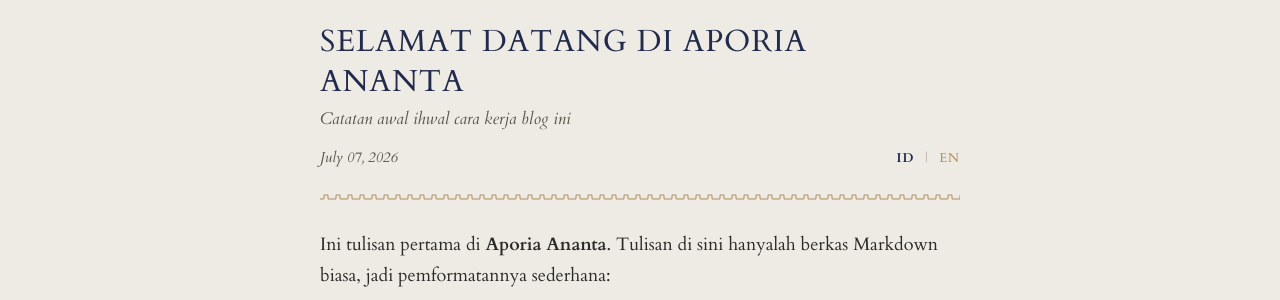
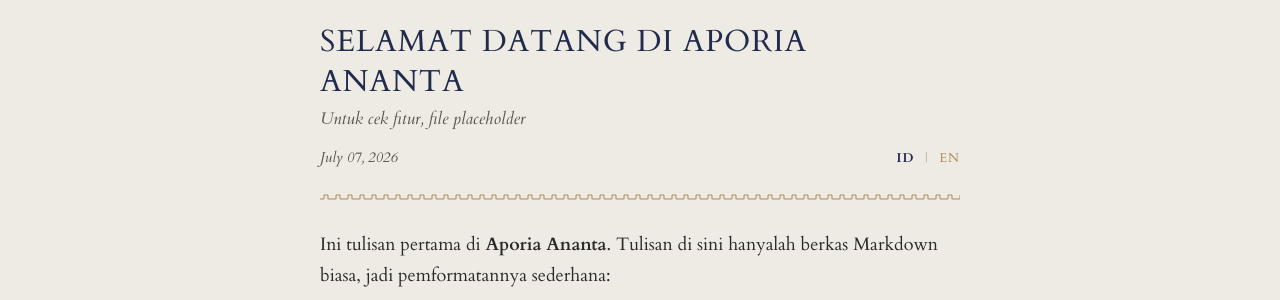
Before and after one commit to ramunechoco/ramunechoco.github.io, a Jekyll site: the page built from _posts/2026-07-07-selamat-datang-di-aporia-ananta.md, in a window 1280 px wide. Shown: the part 184-484 px from the top of the page. Built offline with Jekyll 4.4.1, drawn with Linux system fonts in a browser that asks for light colours; some web fonts are replaced.

Commit message:
Edit subtitle for first post

```diff
--- a/_posts/2026-07-07-selamat-datang-di-aporia-ananta.md
+++ b/_posts/2026-07-07-selamat-datang-di-aporia-ananta.md
@@ -1,7 +1,7 @@
 ---
 layout: post
 title: "Selamat datang di Aporia Ananta"
-subtitle: "Catatan awal ihwal cara kerja blog ini"
+subtitle: "Untuk cek fitur, file placeholder"
 date: 2026-07-07
 lang: id
 translation_key: welcome
```
Also changed, not shown: _posts/2026-07-07-welcome-to-aporia-ananta.md (+1 -1 lines).
